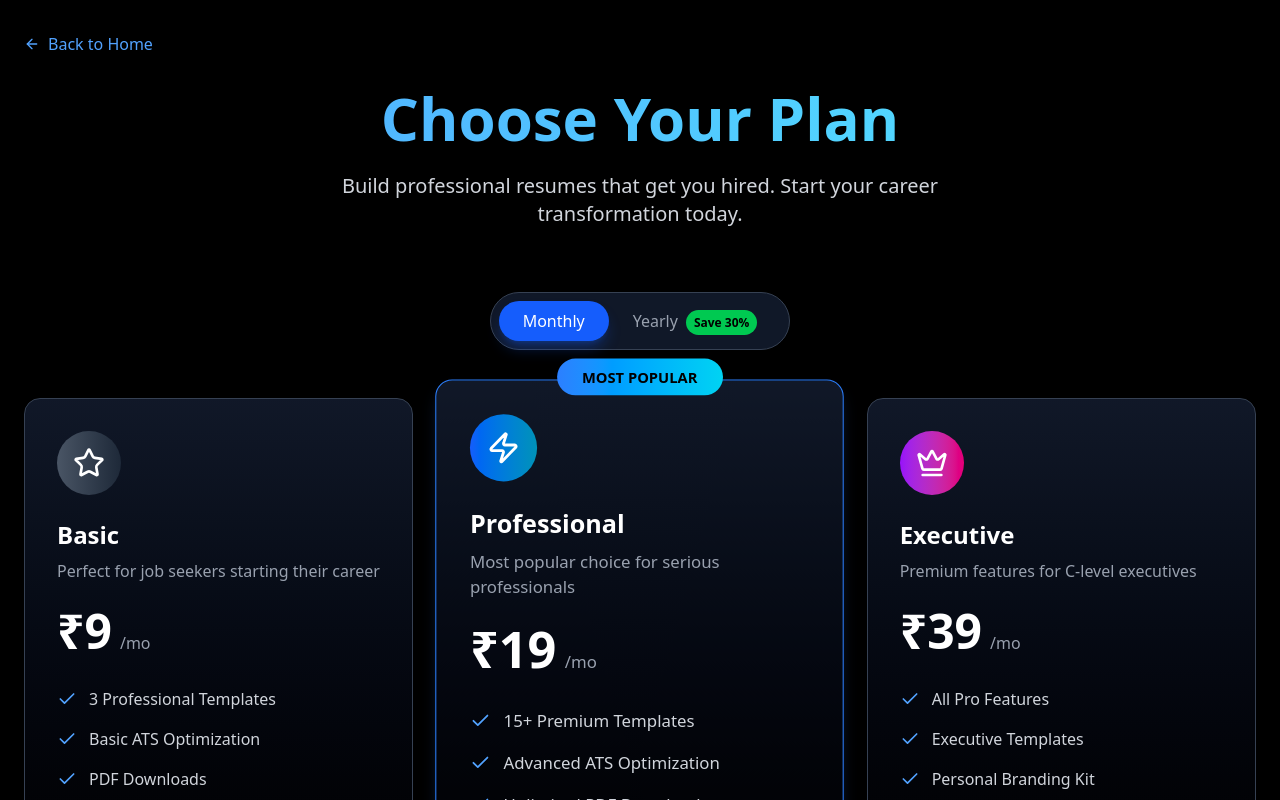
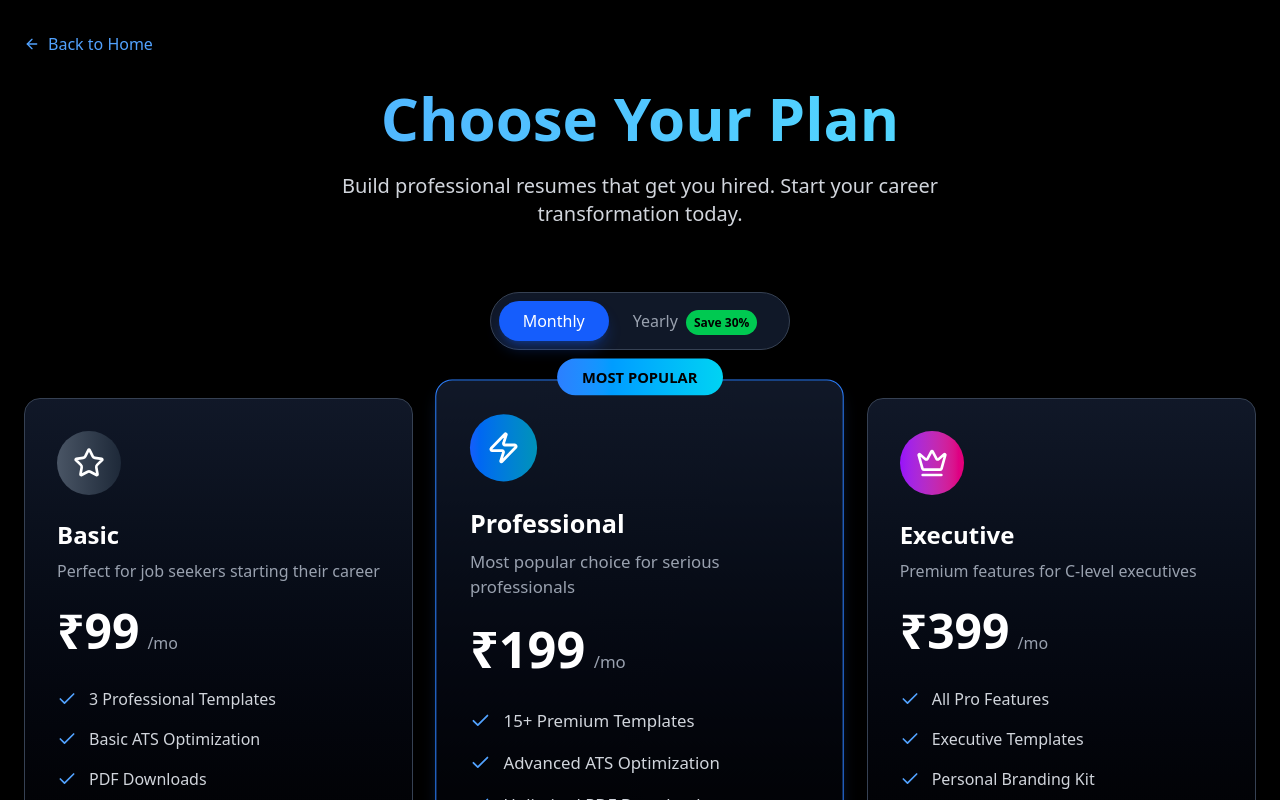
Before and after one commit to ayush-saini033/Resumate, a Next.js app: page /pricing in a window 1280 px wide. Shown: the top 800 px of the page. Built offline with nearby package versions, Linux system fonts and the light colour scheme; no server answers.

Commit message:
resumate 0.3.0 -add terms page

```diff
--- a/src/app/(main)/pricing/page.jsx
+++ b/src/app/(main)/pricing/page.jsx
@@ -7,7 +7,7 @@ const plans = [
   {
     id: "basic",
     name: "Basic",
-    price: { monthly: 9, yearly: 79 },
+    price: { monthly: 99, yearly: 79 },
     description: "Perfect for job seekers starting their career",
     features: [
       "3 Professional Templates",
@@ -23,7 +23,7 @@ const plans = [
   {
     id: "pro",
     name: "Professional",
-    price: { monthly: 19, yearly: 179 },
+    price: { monthly: 199, yearly: 179 },
     description: "Most popular choice for serious professionals",
     features: [
       "15+ Premium Templates",
@@ -42,7 +42,7 @@ const plans = [
   {
     id: "executive",
     name: "Executive",
-    price: { monthly: 39, yearly: 349 },
+    price: { monthly: 399, yearly: 349 },
     description: "Premium features for C-level executives",
     features: [
       "All Pro Features",
```
